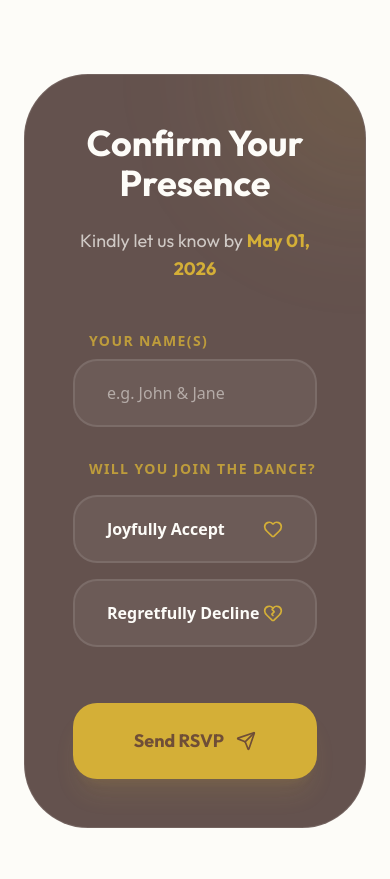
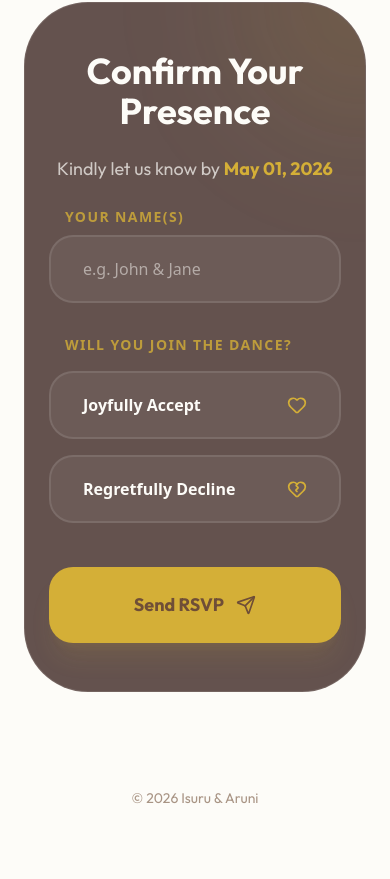
Before and after one commit to IsuruMSoysa/wedding-invite, a React (Vite) app: page / in a window 390 px wide. Shown: the part 5505-6384 px from the top of the page. After the commit the page ends 6337 px from the top, so only its background shows below. Built offline with nearby package versions, Linux system fonts and the light colour scheme.

Commit message:
update spacing

```diff
--- a/src/App.tsx
+++ b/src/App.tsx
@@ -53,14 +53,14 @@ export default function App() {
         aria-hidden
       />
       <BackgroundElements />
-      <main className="relative z-10 max-w-5xl mx-auto px-6 py-12 md:px-12">
+      <main className="relative z-10 max-w-5xl mx-auto px-6 py-6 md:px-12">
         <HeroSection inviteeName={inviteeName} personalized={personalized} />
         <DetailsSection />
         <GallerySection />
         <MapSection />
         <RsvpSection inviteeName={inviteeName} personalized={personalized} />
       </main>
-      <footer className="py-12 text-center text-coffee/60 font-round text-sm">
+      <footer className="py-6 text-center text-coffee/60 font-round text-sm">
         <p>
           © 2026 {WEDDING.names.first} & {WEDDING.names.second}
         </p>
@@ -664,16 +664,16 @@ const RsvpSection = ({
   };
 
   return (
-    <section className="py-24">
+    <section className="py-12">
       <AnimatedSection>
-        <div className="glass-dark p-12 md:p-20 rounded-[4rem] text-cream relative overflow-hidden">
+        <div className="glass-dark px-6 py-12 md:p-20 rounded-[4rem] text-cream relative overflow-hidden">
           <div className="absolute top-0 right-0 w-64 h-64 bg-gold/10 rounded-full blur-3xl -mr-32 -mt-32" />
 
           <div className="relative z-10 max-w-2xl mx-auto text-center">
             <h2 className="font-round text-4xl md:text-6xl font-bold mb-6">
               {WEDDING.rsvpTitle}
             </h2>
-            <p className="font-round text-lg text-cream/70 mb-12">
+            <p className="font-round text-lg text-cream/70 mb-6">
               {WEDDING.rsvpDeadlineText}{" "}
               <span className="text-gold font-bold">{WEDDING.rsvpByDate}</span>
             </p>
@@ -766,7 +766,7 @@ const RsvpSection = ({
                     </div>
                   </div>
 
-                  <div className="pt-6">
+                  <div className="pt-3">
                     <motion.button
                       whileHover={{ scale: 1.02 }}
                       whileTap={{ scale: 0.98 }}
```
